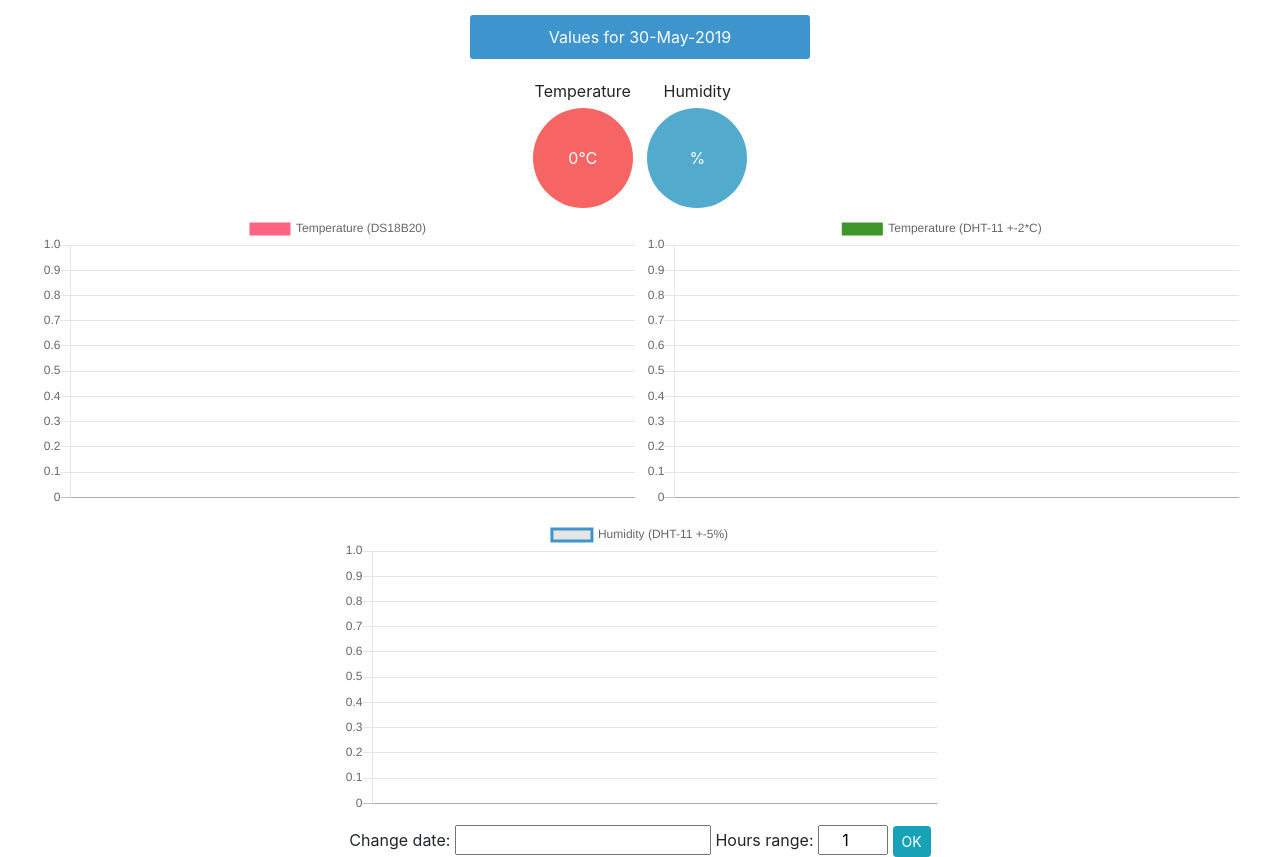
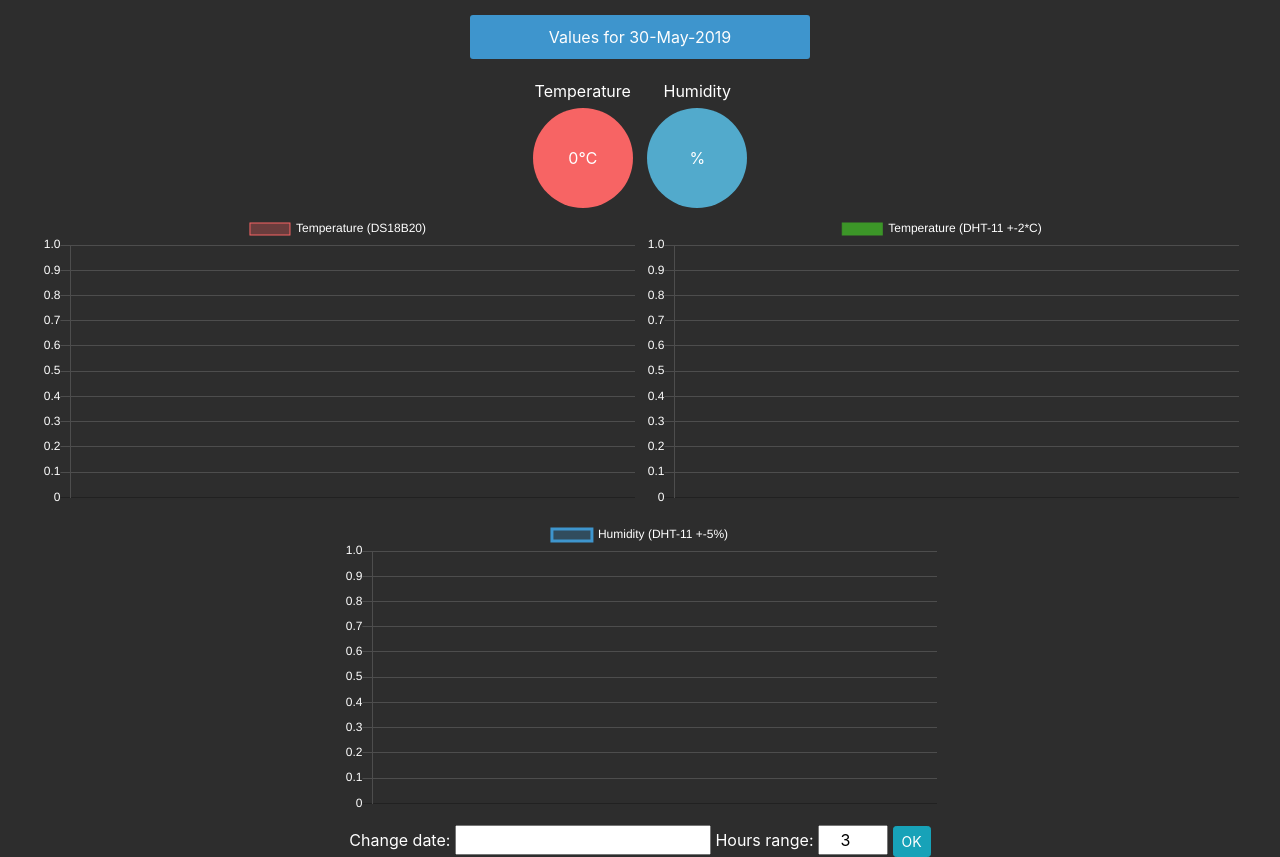
Before and after one commit to tsaklidis/home-station, a PHP site: page / in a window 1280 px wide. Run offline with PHP 8.4, Linux system fonts and the light colour scheme; data comes from the database, SQL or seed files in the repository; some libraries are stand-ins or nearby versions.

Commit message:
dark mode

```diff
--- a/store_data/index.php
+++ b/store_data/index.php
@@ -38,7 +38,9 @@
 	date_default_timezone_set('Europe/Athens');
 
 
+
 	$statement->bindValue(1, $now_date);
+
 	$result = $statement->execute();
 	$result->finalize();
 
@@ -86,7 +88,6 @@
 	<title>Tsaklidis Home Live Temperatures</title>
 	<meta name="viewport" content="width=device-width, initial-scale=1">
 	<meta property="og:image" content="https://gitlab.com/steftsak/home-station/raw/master/screens/1.png"/>
-	<link rel="shortcut icon" type="image/icon" href="favicon.ico"/>
 
 	<link rel="stylesheet" href="https://stackpath.bootstrapcdn.com/bootstrap/4.2.1/css/bootstrap.min.css">
 	<link rel="stylesheet" href="//code.jquery.com/ui/1.12.1/themes/base/jquery-ui.css">
@@ -97,6 +98,7 @@
 	<script src="https://cdnjs.cloudflare.com/ajax/libs/Chart.js/2.7.3/Chart.min.js"></script>
 
 	<style type="text/css">
+		body{background-color:#2d2d2d; color: white;}
 		#temperature_chart, #dht_11_hum, #temps_dht_11{
 			max-width: 600px;
 			display: inline-block !important;
@@ -154,11 +156,13 @@
 			</div>
 		</div>
 
+
+
 		<div class="row">
 			<div class="col-lg-12 text-center">
 				<form method="get" action="<?php echo htmlspecialchars($_SERVER["PHP_SELF"]);?>">
 					Change date: <input type="text" class="text-center" name="date" id="datepicker">
-					Hours range: <input type="number" class="text-center" value="1" name="hours" id="hours">
+					Hours range: <input type="number" class="text-center" value="3" name="hours" id="hours">
 					<button class="btn btn-sm btn-info">OK</button>
 				</form>
 			</div>
@@ -175,12 +179,16 @@
 
 		});
 
+		Chart.defaults.global.defaultFontColor = "#fff";
+
+
 		var temps = [<?php
 			foreach ($ds18b20 as $val) {
 				foreach ($val as $key => $value) {
 					if ($key == 'tempr') {
 						echo $value . ',';
 					}
+
 				}
 			}
 		?>];
@@ -191,6 +199,7 @@
 					if ($key == 'time') {
 						echo "'" . $value . "',";
 					}
+
 				}
 			}
 		?>];
@@ -201,6 +210,7 @@
 					if ($key == 'tempr') {
 						echo $value . ',';
 					}
+
 				}
 			}
 		?>];
@@ -211,6 +221,7 @@
 					if ($key == 'time') {
 						echo "'" . $value . "',";
 					}
+
 				}
 			}
 		?>];
@@ -221,6 +232,7 @@
 					if ($key == 'humidity') {
 						echo "'" . $value . "',";
 					}
+
 				}
 			}
 		?>];
@@ -235,7 +247,20 @@
 		            yAxes: [{
 		                ticks: {
 		                    // beginAtZero:true,
-		                }
+		                },
+		                gridLines: {
+		                  display: true ,
+		                  color: "#4D4D4D"
+		                },
+		            }],
+		            xAxes: [{
+		                ticks: {
+		                    // beginAtZero:true,
+		                },
+		                gridLines: {
+		                  display: false ,
+		                  color: "#4D4D4D"
+		                },
 		            }]
 		        }
 		    };
@@ -247,13 +272,13 @@
 		        datasets: [{
 		            label: 'Temperature (DS18B20)',
 		            data: temps.reverse(),
-		            "fill":false,
+		            "fill":true,
 		            backgroundColor: [
-		                'rgba(255, 99, 132, 0.6)',
+		                'rgba(247, 100, 100, 0.3)',
 
 		            ],
 		            borderColor: [
-		                'rgba(255,99,132,1)',
+		                'rgba(247, 100, 100, 1)',
 
 		            ],
 		            borderWidth: 1
@@ -261,6 +286,7 @@
 		    },
 		    options: same_options
 		});
+
 
 		var myChart = new Chart(ctx_dht_11_hum, {
 		    type: 'line',
@@ -271,12 +297,17 @@
 		                data: hum.reverse(),
 		                label: "Humidity (DHT-11 +-5%)",
 		                borderColor: "#3e95cd",
-		                fill: true
+		                fill: true,
+		                backgroundColor: [
+		                    'rgba(62, 149, 205, 0.3)',
+
+		                ],
 		              },
 		            ]
 		    },
 		    options: same_options
 		});
+
 
 		var myChart = new Chart(ctx_temps_dht_11, {
 		    type: 'line',
@@ -300,6 +331,7 @@
 		    },
 		    options: same_options
 		});
+
 	</script>
 </body>
 </html>
```
